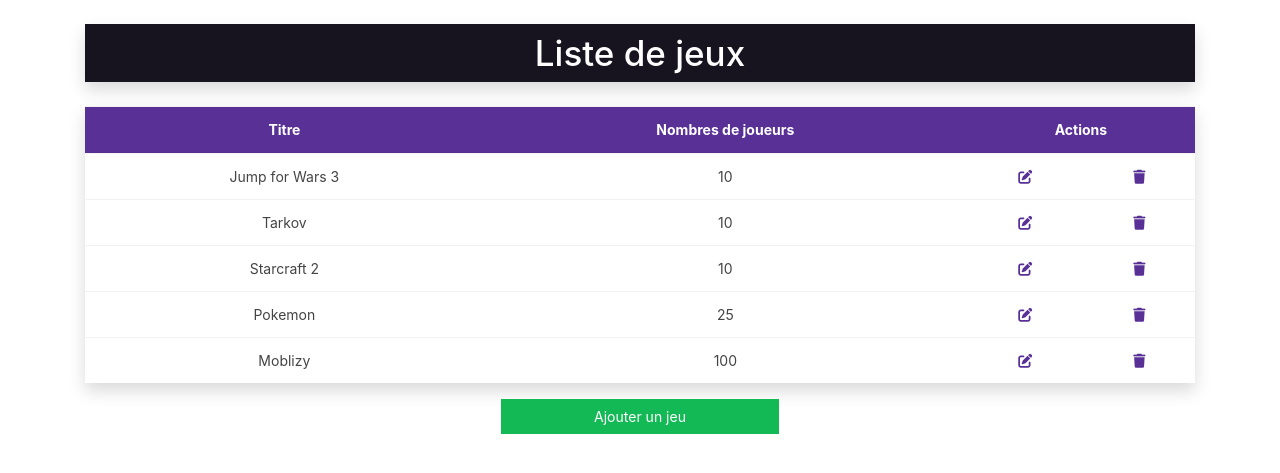
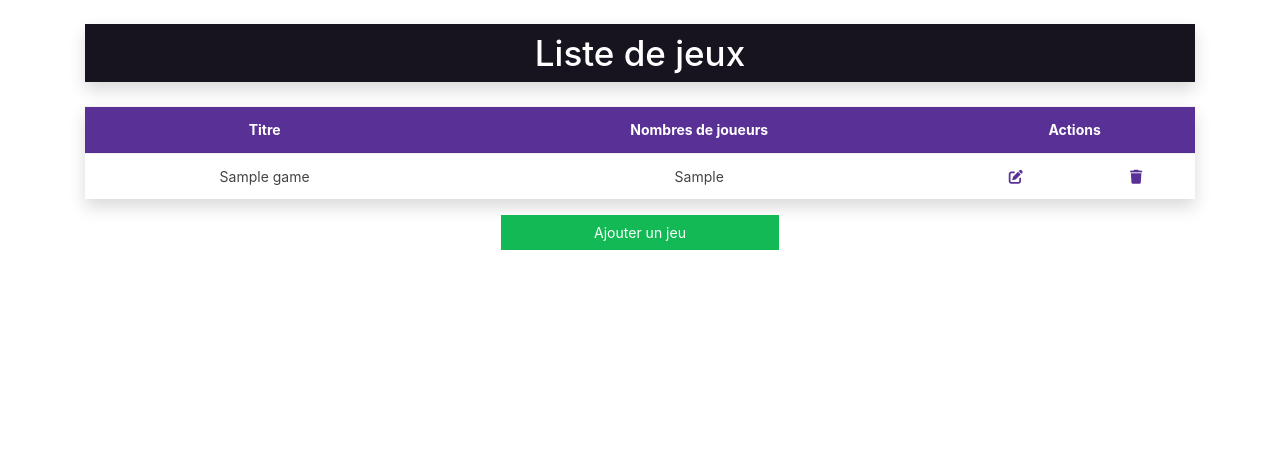
Before and after one commit to camara92/MVC-POO-PHP-FROM-SCRATCH, a PHP site: page /games.php in a window 1280 px wide. Shown: the part 75-548 px from the top of the page. Run offline with PHP 8.4, Linux system fonts and the light colour scheme; tables that the repository leaves empty or names only in its code hold one stand-in row (values such as "Sample post"); some libraries are stand-ins or nearby versions.

Commit message:
Connexion à la base de données par le Manager puis recupération des datas etc ......boucler

```diff
--- a/GameManager.php
+++ b/GameManager.php
@@ -1,5 +1,6 @@
 <?php
      require_once "Manager.php";
+     require_once "Game.php";
      class GameManager extends Manager {
 
         private $games;
--- a/games.php
+++ b/games.php
@@ -1,20 +1,23 @@
 <?php
-require_once("Game.php");
+// require_once("Game.php");
 require_once("GameManager.php");
+$gameManager = new GameManager();
+$gameManager->loadGames();
+$games = $gameManager->getGames();
 
-$game1 = new Game(1, "Jump for Wars 3", 10);
-$game2 = new Game(2, "Tarkov", 10);
-$game3 = new Game(3, "Starcraft 2", 10);
-$game4 = new Game(4, "Pokemon ", 25);
-$game5 = new Game(4, "Moblizy ", 100);
+// $game1 = new Game(1, "Jump for Wars 3", 10);
+// $game2 = new Game(2, "Tarkov", 10);
+// $game3 = new Game(3, "Starcraft 2", 10);
+// $game4 = new Game(4, "Pokemon ", 25);
+// $game5 = new Game(4, "Moblizy ", 100);
 
 //$games = [$game1, $game2, $game3, $game4, $game5];
-$gameManager = new GameManager();
-$gameManager->addGame($game1);
-$gameManager->addGame($game2);
-$gameManager->addGame($game3);
-$gameManager->addGame($game4);
-$gameManager->addGame($game5);
+// $gameManager = new GameManager();
+// $gameManager->addGame($game1);
+// $gameManager->addGame($game2);
+// $gameManager->addGame($game3);
+// $gameManager->addGame($game4);
+// $gameManager->addGame($game5);
 
 $games = $gameManager->getGames();
 $gameManager->loadGames();
```
